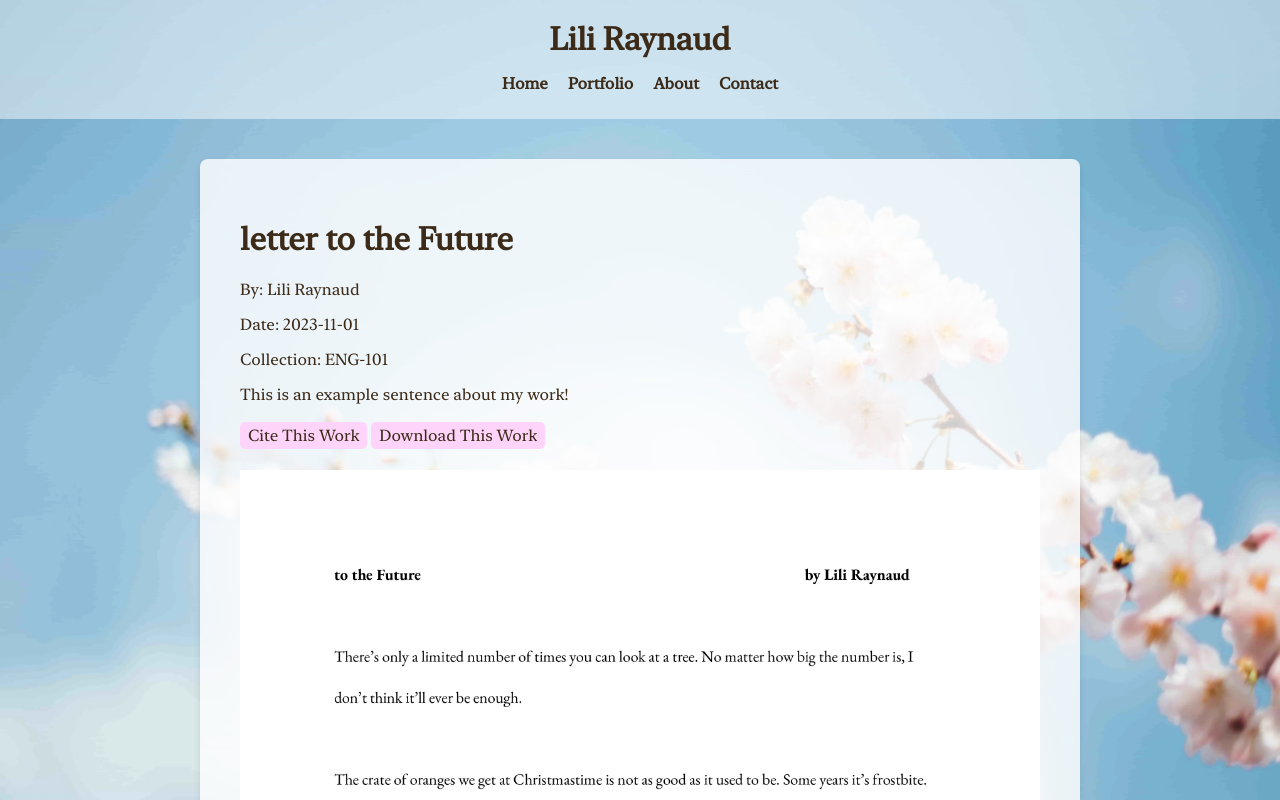
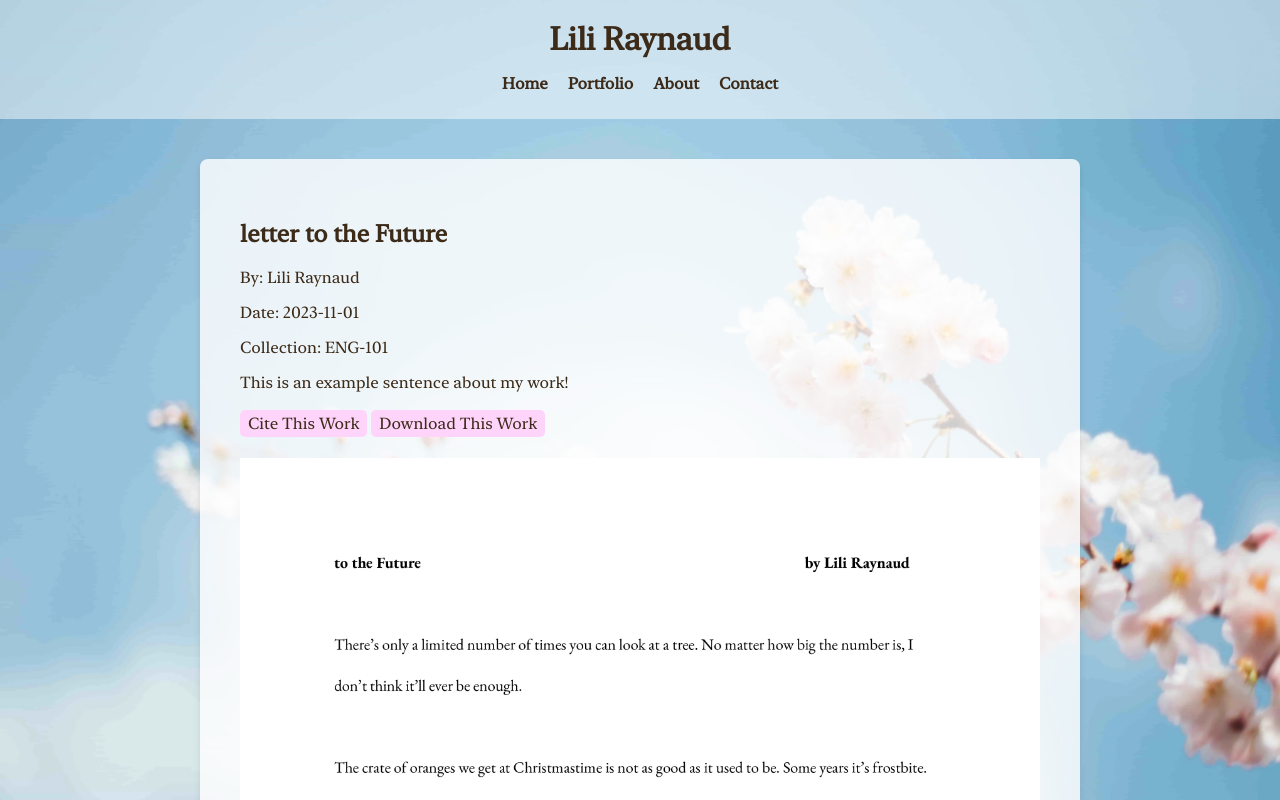
Before and after one commit to bdeweesevans/liliraynaud, an Eleventy site: page poems/future.md in a window 1280 px wide. Shown: the top 800 px of the page. Built offline with nearby package versions, Linux system fonts and the light colour scheme; Eleventy itself is replaced by a stand-in of ours; files that its build step writes are made by us from their sources.

Commit message:
h1 -> h2

```diff
--- a/_includes/post_layout.html
+++ b/_includes/post_layout.html
@@ -29,7 +29,7 @@
 
 		<div class="content-wrapper">
 			<main class="content">
-				<h1>{{ title | default: "Default Title" }}</h1>
+				<h2>{{ title | default: "Default Title" }}</h2>
 				<p>By: {{ author | default: "Lili Raynaud" }}</p>
 				<p>Date: {{ date }}</p>
 				<p>Collection: {{ collection }}</p>
```
